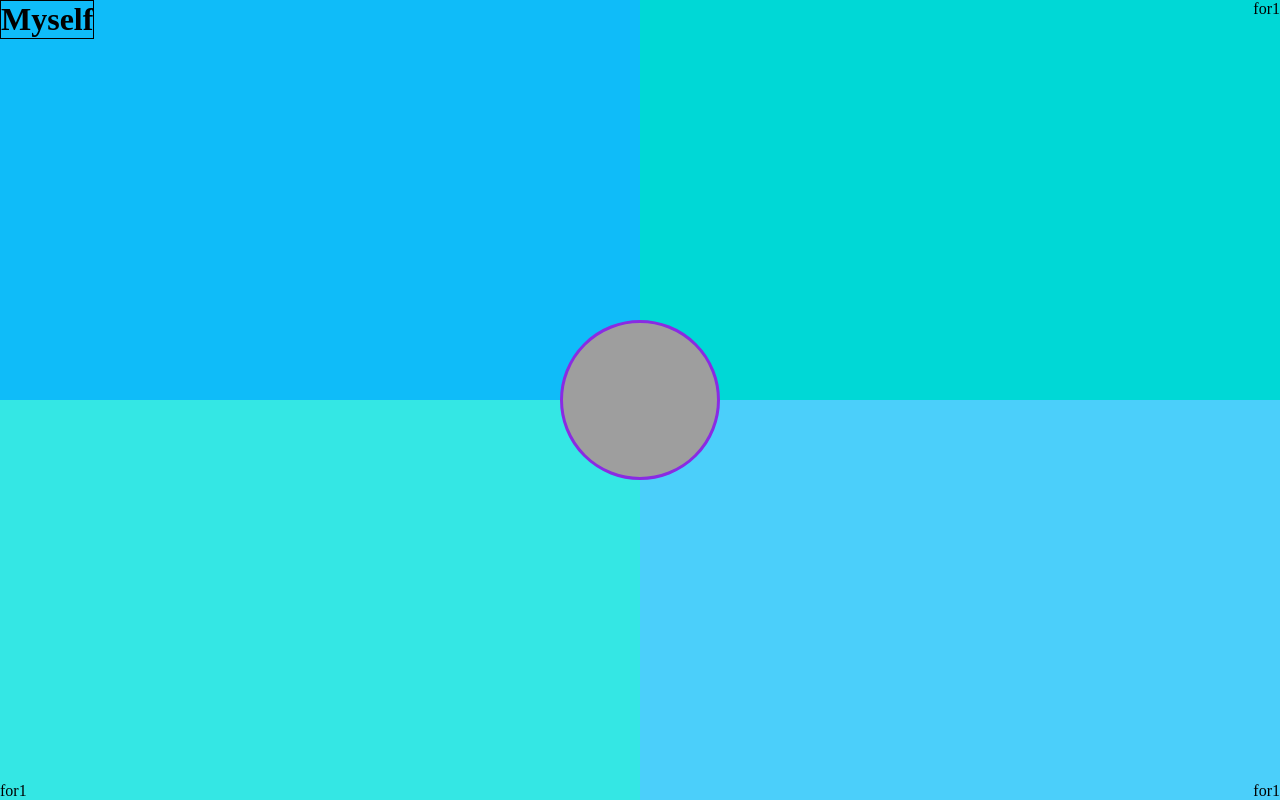
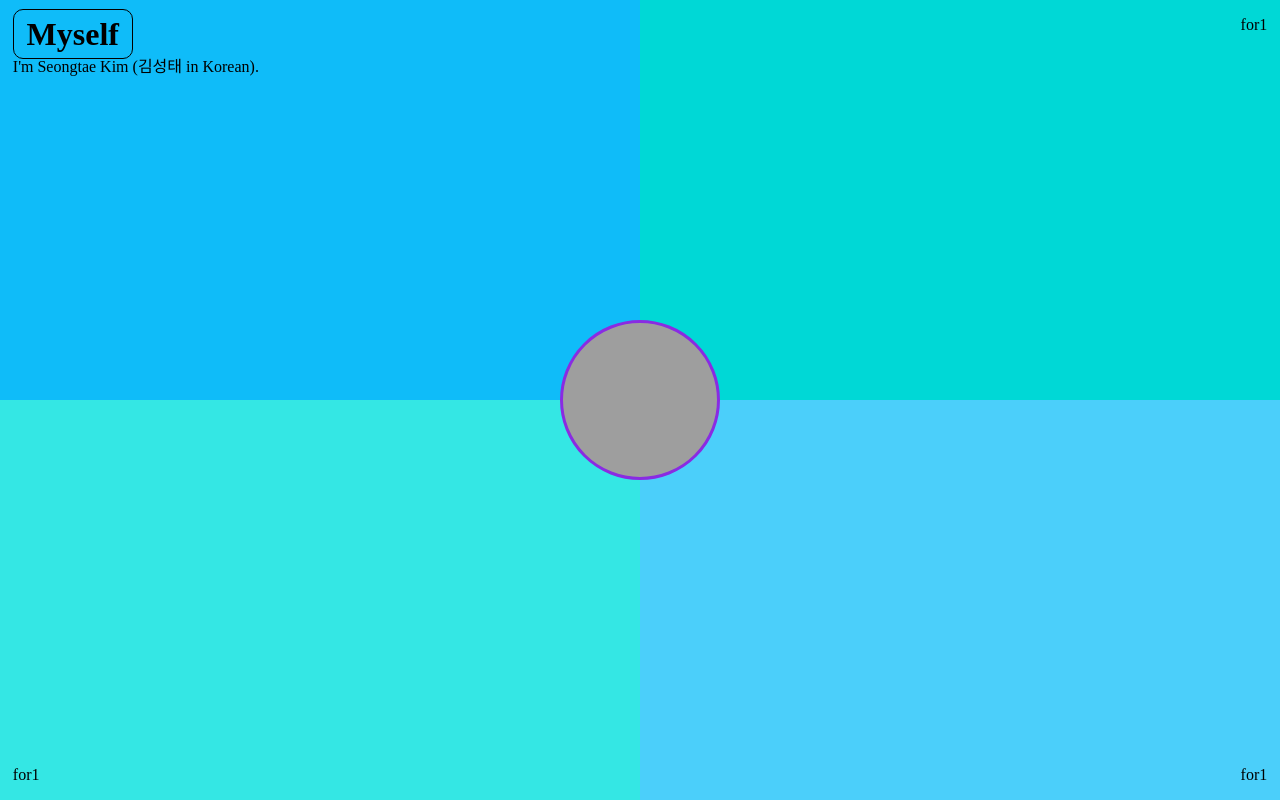
Before and after one commit to md2eoseo/personal-website, a plain HTML site: page index.html in a window 1280 px wide. Drawn offline with Linux system fonts and the light colour scheme; grey boxes are pictures that could not be loaded.

Commit message:
made h1 tag into inline

```diff
--- a/index.html
+++ b/index.html
@@ -11,7 +11,10 @@
       <div id="center"></div>
       <div id="blocks">
         <div id="block1" class="block">
-          <div class="content forBlock1"><h1>Myself</h1></div>
+          <div class="content forBlock1">
+            <h1>Myself</h1>
+            <p>I'm Seongtae Kim (김성태 in Korean).</p>
+          </div>
           <div class="content forBlock2">for2</div>
           <div class="content forBlock3">for3</div>
           <div class="content forBlock4">for4</div>
--- a/style.css
+++ b/style.css
@@ -42,10 +42,14 @@
 
 .block .content {
   display: none;
+  margin: 2vh 1vw;
 }
 
 .block .content h1 {
+  display: inline;
+  padding: 0.8vh 1vw;
   border: 1px solid black;
+  border-radius: 10px;
 }
 
 #block1 {
```
